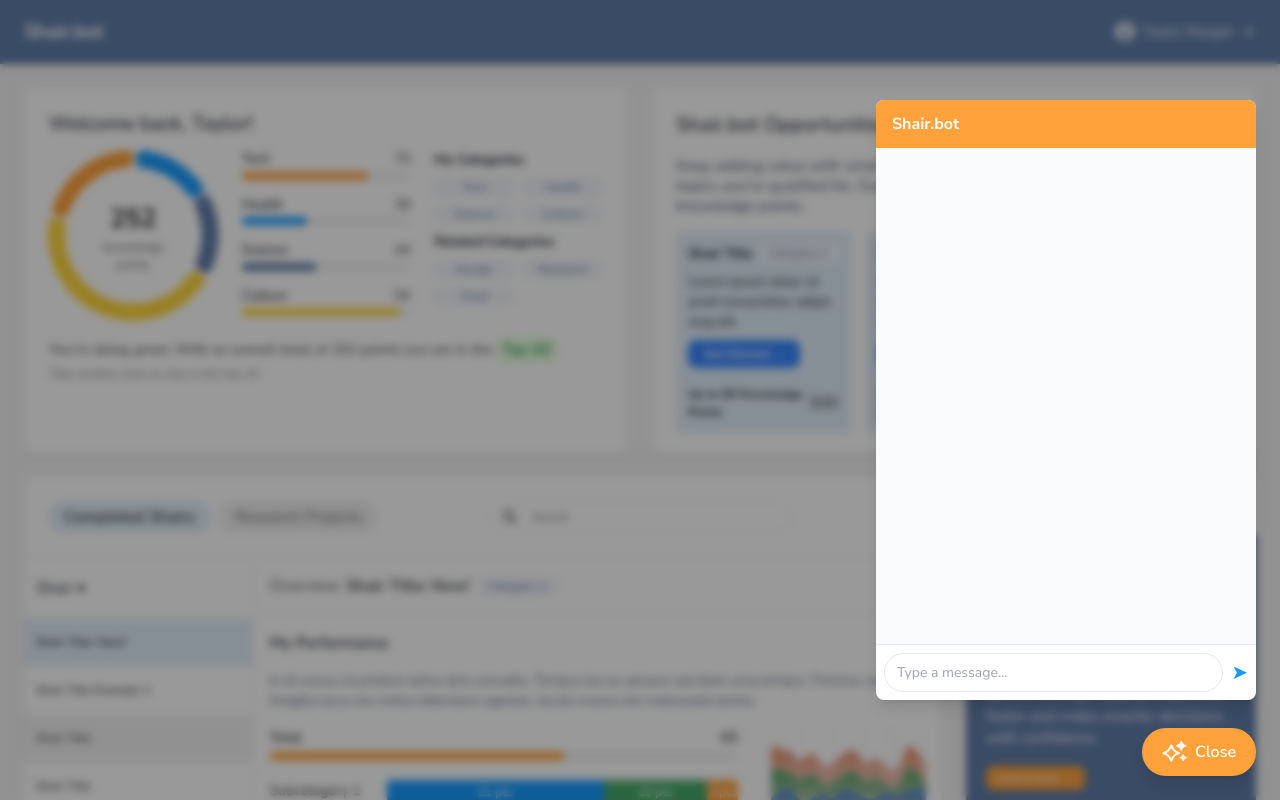
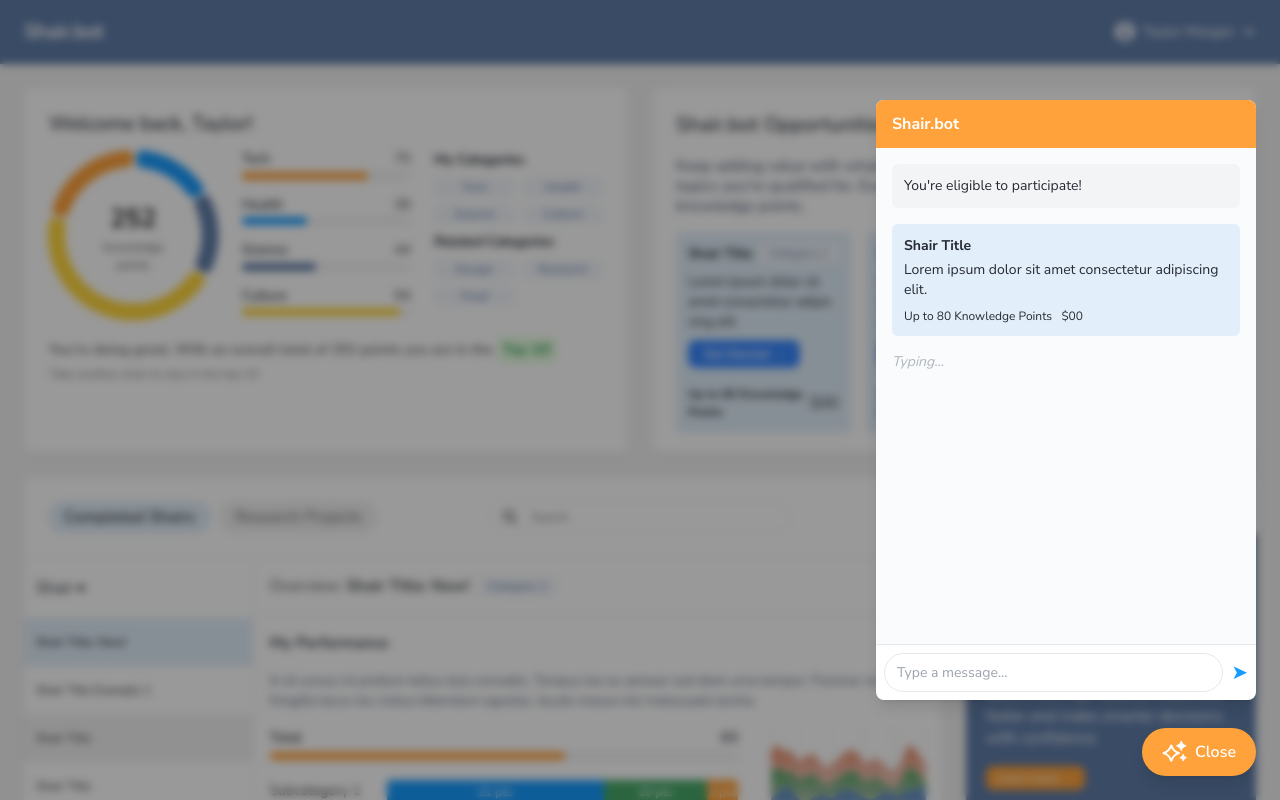
Before and after one commit to jamesfmcgrath/shair-bot, a React (Vite) app: page / in a window 1280 px wide. Both pictures are taken after a click on the button "Shair.bot". Shown: the top 800 px of the page. Built offline with nearby package versions, Linux system fonts and the light colour scheme.

Commit message:
Initial chat flow

```diff
--- a/src/components/ChatPanel.jsx
+++ b/src/components/ChatPanel.jsx
@@ -1,4 +1,35 @@
+// src/components/ChatPanel.jsx
+
+import { useEffect, useState } from 'react';
+
 export default function ChatPanel({ onClose }) {
+  const [chatStep, setChatStep] = useState(0);
+  const [isTyping, setIsTyping] = useState(false);
+
+  // Example flow of messages
+  const flow = [
+    <BotMessage text="You're eligible to participate!" />,
+    <SurveyCard />,
+    <BotMessage text="Thanks for your time. You're all set to begin the shair." />,
+    <StartButton />,
+    <QuestionMessage text="Survey Title: Question 1" />,
+    <BotMessage text="Response 1: Cras malesuada dictum..." />,
+    <UserMessage text="User input text..." />,
+  ];
+
+  // Auto-progress chat with typing animation
+  useEffect(() => {
+    if (chatStep < flow.length - 1) {
+      setIsTyping(true);
+      const timer = setTimeout(() => {
+        setIsTyping(false);
+        setChatStep((prev) => prev + 1);
+      }, 2000); // 2 second delay
+
+      return () => clearTimeout(timer);
+    }
+  }, [chatStep]);
+
   return (
     <div className="fixed bottom-[100px] right-6 w-[380px] h-[75vh] bg-white rounded-lg shadow-lg flex flex-col z-40 overflow-hidden">
       {/* Header */}
@@ -8,7 +39,15 @@
 
       {/* Chat content */}
       <div className="flex-1 p-4 space-y-4 overflow-y-auto bg-[#F9FBFD]">
-        {/* Messages go here */}
+        {flow.slice(0, chatStep + 1).map((message, index) => (
+          <div key={index}>{message}</div>
+        ))}
+
+        {isTyping && (
+          <div className="flex items-center gap-1 text-sm italic text-gray-500">
+            <span className="animate-pulse">Typing...</span>
+          </div>
+        )}
       </div>
 
       {/* Input */}
@@ -23,3 +62,47 @@
     </div>
   );
 }
+
+// Subcomponents
+
+function BotMessage({ text }) {
+  return (
+    <div className="p-3 text-sm bg-gray-100 rounded-md text-text-dark">
+      {text}
+    </div>
+  );
+}
+
+function UserMessage({ text }) {
+  return (
+    <div className="self-end p-3 text-sm bg-blue-200 rounded-md text-text-dark">
+      {text}
+    </div>
+  );
+}
+
+function SurveyCard() {
+  return (
+    <div className="p-3 text-sm rounded-md bg-background-blue text-text-dark">
+      <div className="mb-1 font-bold">Shair Title</div>
+      <p>Lorem ipsum dolor sit amet consectetur adipiscing elit.</p>
+      <div className="mt-2 text-xs">Up to 80 Knowledge Points &nbsp; $00</div>
+    </div>
+  );
+}
+
+function StartButton() {
+  return (
+    <button className="px-3 py-1 text-sm text-white rounded-md bg-brand-orange">
+      Start shair
+    </button>
+  );
+}
+
+function QuestionMessage({ text }) {
+  return (
+    <div className="p-3 text-sm bg-gray-100 rounded-md text-text-dark">
+      {text}
+    </div>
+  );
+}
```
